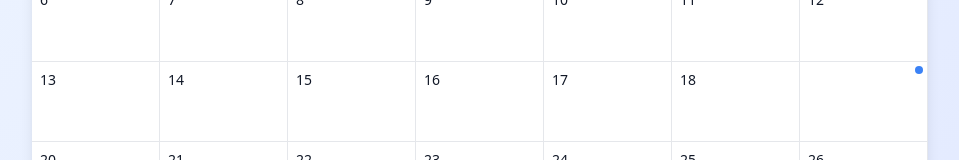
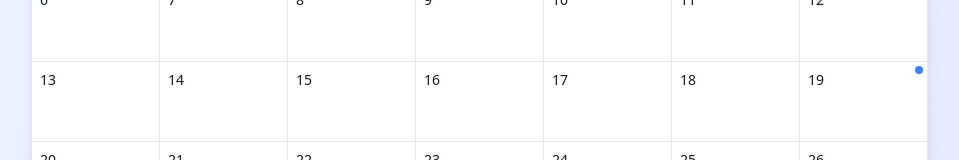
Before and after one commit to gravit09/flamAssig, a React (Vite) app: page / in a window 1280 px wide. Shown: the part 425-585 px from the top of the page, without its empty margins (160-1119 px from the left). Built offline with nearby package versions, Linux system fonts and the light colour scheme.

Commit message:
current date  css issue fixed

```diff
--- a/src/components/CalendarDay.jsx
+++ b/src/components/CalendarDay.jsx
@@ -36,7 +36,7 @@
       <div
         className={`text-sm font-medium ${
           isCurrentMonth ? "text-gray-900" : "text-gray-400"
-        } ${isSelected ? "text-white" : ""} ${
+        } ${isSelected ? "text-gray-900" : ""} ${
           isToday && !isSelected ? "text-blue-600 font-bold" : ""
         }`}
       >
```
